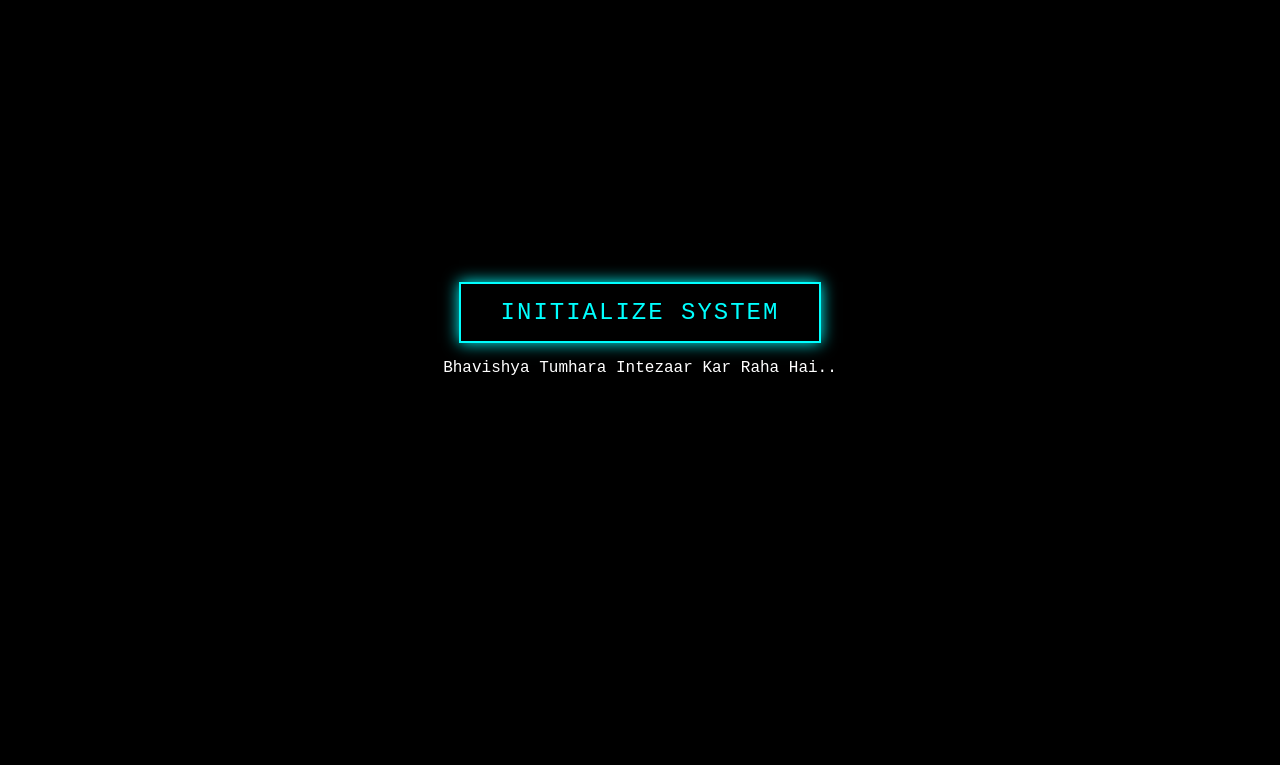
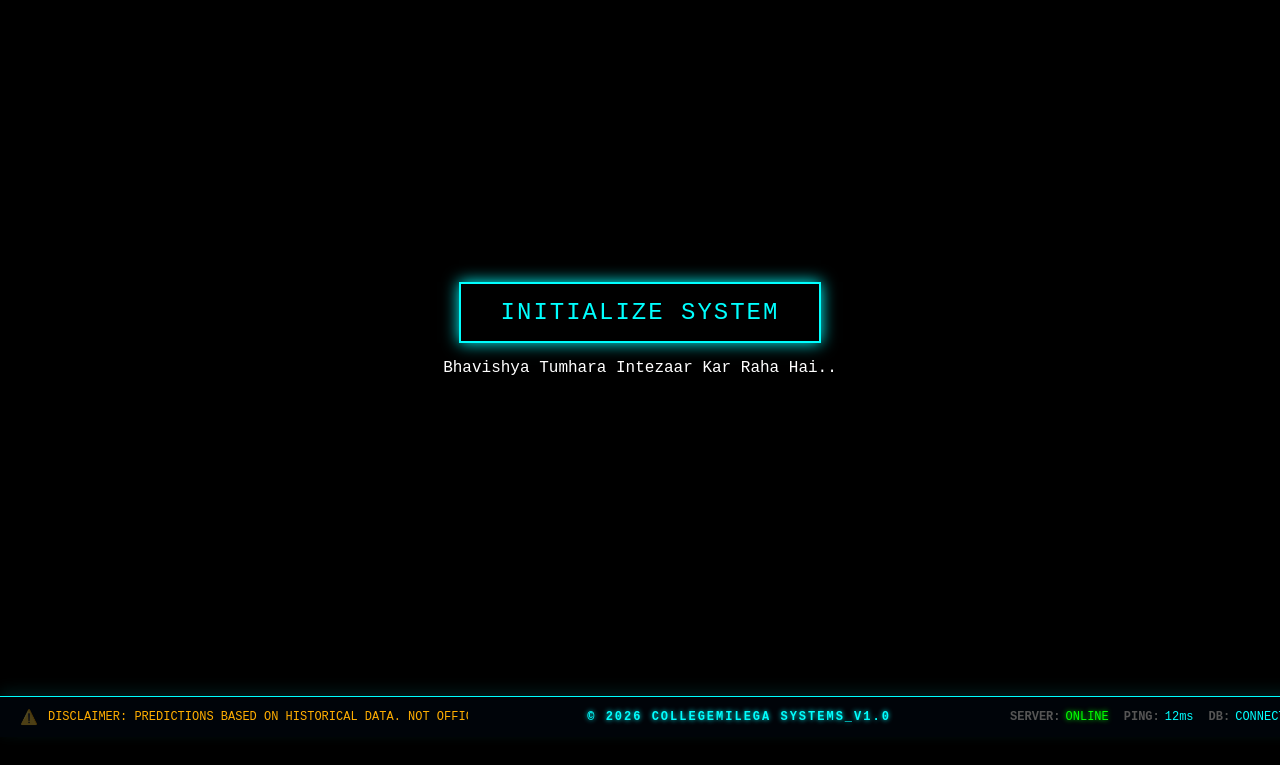
Before and after one commit to DP7772/Collegemilega, a website: page index.html in a window 1280 px wide. Shown: the part 63-828 px from the top of the page. Drawn offline with Linux system fonts and the light colour scheme.

Commit message:
style.css

```diff
--- a/style.css
+++ b/style.css
@@ -569,3 +569,93 @@ option { background: black; }
     font-size: 0.6rem;
     letter-spacing: 1px;
 }
+
+/* =========================================
+   SCI-FI HUD FOOTER
+   ========================================= */
+.hud-footer {
+    position: fixed;
+    bottom: 0;
+    left: 0;
+    width: 100%;
+    height: 40px;
+    background: rgba(0, 5, 10, 0.95);
+    border-top: 1px solid cyan;
+    box-shadow: 0 -5px 15px rgba(0, 255, 255, 0.1);
+
+    display: flex;
+    justify-content: space-between;
+    align-items: center;
+    padding: 0 20px;
+
+    font-family: 'Courier New', Courier, monospace;
+    font-size: 0.75rem;
+    color: cyan;
+    z-index: 1000; /* Sabse upar */
+    backdrop-filter: blur(5px);
+}
+
+/* Sections */
+.footer-section {
+    display: flex;
+    align-items: center;
+    gap: 10px;
+}
+
+/* Left: Disclaimer (Yellow Warning) */
+.warning-icon {
+    font-size: 0.9rem;
+    animation: blink 2s infinite;
+}
+
+.left {
+    width: 35%;
+    overflow: hidden;
+    white-space: nowrap;
+    color: #ffae00; /* Orange/Yellow for warning */
+}
+
+/* Center: Copyright */
+.center {
+    font-weight: bold;
+    letter-spacing: 2px;
+    text-shadow: 0 0 5px cyan;
+}
+
+/* Right: Stats */
+.right {
+    gap: 15px;
+}
+
+.stat-item {
+    display: flex;
+    gap: 5px;
+}
+
+.label {
+    color: #555;
+    font-weight: bold;
+}
+
+.value.online {
+    color: #00ff00;
+    text-shadow: 0 0 5px #00ff00;
+}
+
+/* Mobile Responsiveness */
+@media screen and (max-width: 768px) {
+    .hud-footer {
+        font-size: 0.6rem;
+        flex-direction: column;
+        height: auto;
+        padding: 5px;
+        gap: 2px;
+    }
+    .left, .center, .right {
+        width: 100%;
+        justify-content: center;
+    }
+    .right {
+        display: none; /* Mobile pe stats chupa do taaki clutter na ho */
+    }
+}
```
